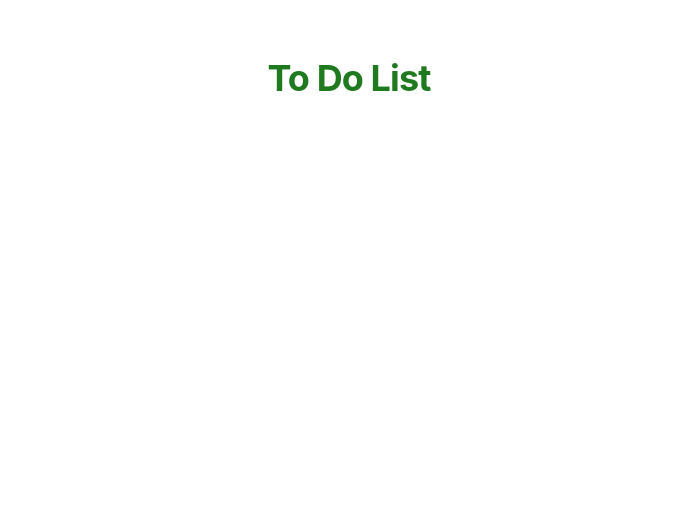
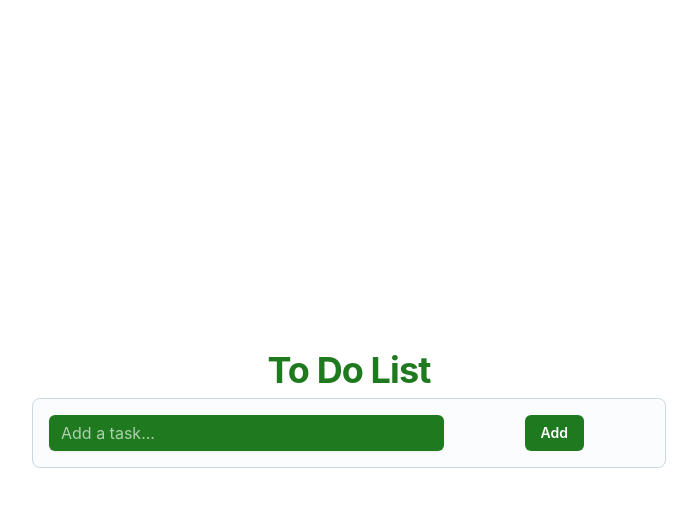
Before and after one commit to Lorene15/To-Do-List, a React (Vite) app: page / in a window 1280 px wide. Shown: the top 506 px of the page, without its empty margins (291-988 px from the left). Built offline with nearby package versions, Linux system fonts and the light colour scheme.

Commit message:
created form (input, button)

```diff
--- a/src/App.jsx
+++ b/src/App.jsx
@@ -1,9 +1,24 @@
+import React, { useState } from "react";
 import Typography from "@mui/joy/Typography";
+import Card from "@mui/joy/Card";
+import Button from "@mui/joy/Button";
+import Input from "@mui/joy/Input";
+import CardContent from "@mui/joy/CardContent";
+import Grid from "@mui/joy/Grid";
 
 function App() {
+  const [tasks, setTasks] = useState([]);
+
+  function handleAddTasks(task) {
+    setTasks((tasks) => [...tasks, task]);
+  }
+
   return (
-    <div>
-      <Header />
+    <div className="app">
+      <div className="container">
+        <Header />
+        <Form onHandleAddTasks={handleAddTasks} />
+      </div>
     </div>
   );
 }
@@ -18,4 +33,47 @@ function Header() {
   );
 }
 
+function Form({ onHandleAddTasks }) {
+  const [tasks, setTasks] = useState("");
+
+  function handleTasks(e) {
+    setTasks(e.target.value);
+  }
+
+  function handleSubmit(e) {
+    e.preventDefault();
+
+    const newTask = { id: Date.now(), tasks, packed: false };
+    if (!tasks) return;
+    onHandleAddTasks(newTask);
+    setTasks("");
+  }
+  return (
+    <Card sx={{ width: 600 }}>
+      <CardContent>
+        <form onSubmit={handleSubmit}>
+          <Grid container spacing={2} sx={{ flexGrow: 1 }}>
+            <Grid xs={6} md={8}>
+              <Input
+                color="success"
+                placeholder="Add a task..."
+                type="text"
+                size="md"
+                variant="solid"
+                onChange={handleTasks}
+                value={tasks}
+              />
+            </Grid>
+            <Grid xs={6} md={4}>
+              <Button type="submit" variant="solid" size="md" color="success">
+                Add
+              </Button>
+            </Grid>
+          </Grid>
+        </form>
+      </CardContent>
+    </Card>
+  );
+}
+
 export default App;
--- a/src/index.css
+++ b/src/index.css
@@ -65,9 +65,20 @@ button:focus-visible {
   }
 }
 
+.app {
+  display: flex;
+  justify-content: center;
+  align-items: center;
+  height: 100vh; /* Vendos lartësinë e konteinerit për të qenë 100% e lartësisë së ekranit */
+}
+
+.container {
+  text-align: center;
+}
+
 .header {
   display: flex;
   justify-content: center;
   align-items: center;
-  margin-top: 50px;
+  margin-top: 10px;
 }
```
